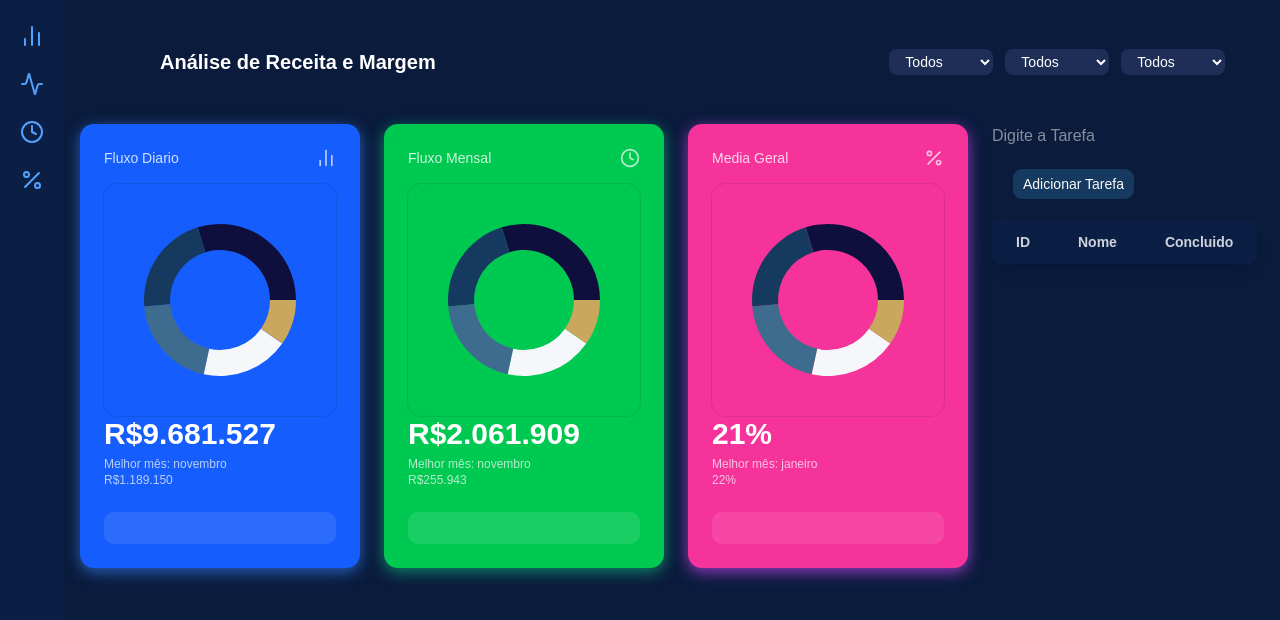
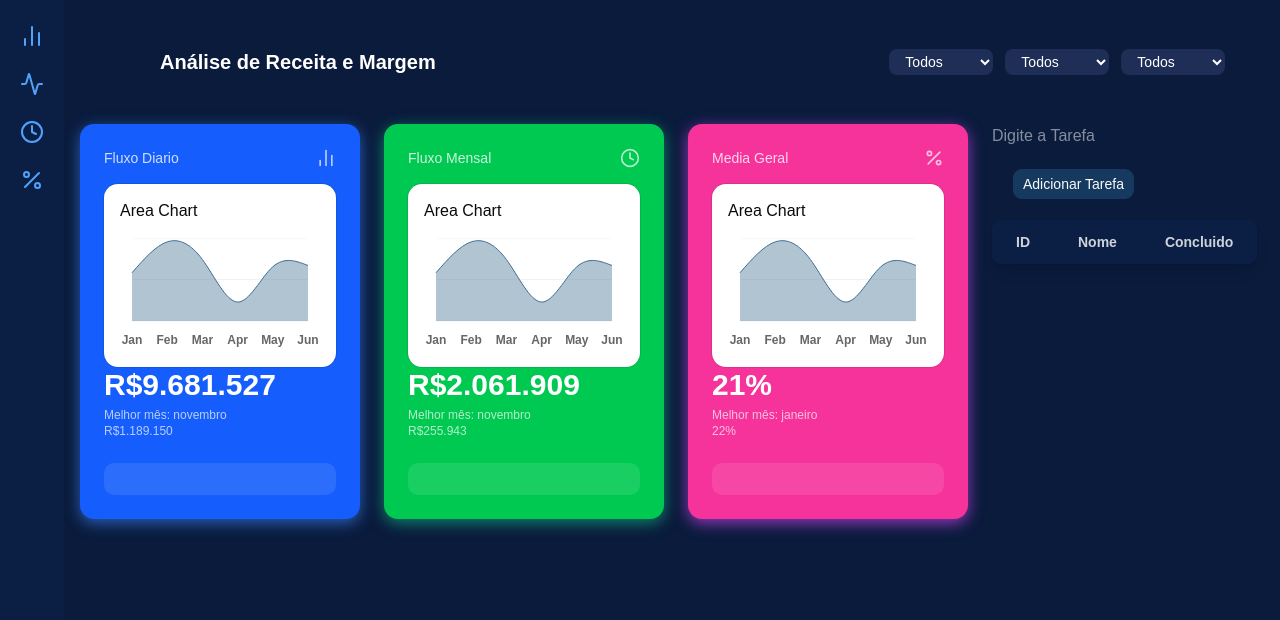
Before and after one commit to GeymersonCamara/Agendador-de-Tarefas, a React (Vite) app: page / in a window 1280 px wide. Shown: the top 620 px of the page. Built offline with nearby package versions, Linux system fonts and the light colour scheme.

Commit message:
alguns ajustes

```diff
--- a/package.json
+++ b/package.json
@@ -18,6 +18,7 @@
     "radix-ui": "^1.4.3",
     "react": "^19.2.4",
     "react-dom": "^19.2.4",
+    "react-hook-form": "^7.72.1",
     "react-router-dom": "^7.14.0",
     "recharts": "^3.8.0",
     "shadcn": "^4.2.0",
--- a/src/components/card.tsx
+++ b/src/components/card.tsx
@@ -1,5 +1,4 @@
-import { ChartPieDonut } from "./chart/chart-pie-donut-active";
-
+import { ChartAreaDefault } from "./chart/chart-area-default";
 
 export function Card({
   title,
@@ -26,7 +25,7 @@ export function Card({
         <div className="text-white/70">{icon}</div>
       </div>
       <div className="text-3xl font-bold text-white mb-1">
-        <ChartPieDonut/>
+        <ChartAreaDefault/>
         {value}
         </div>
       <div className="text-xs text-white/70">
--- /dev/null
+++ b/src/components/chart/chart-area-default.tsx
@@ -0,0 +1,76 @@
+"use client"
+
+import { Area, AreaChart, CartesianGrid, XAxis } from "recharts"
+
+import {
+  Card,
+  CardContent,
+  CardHeader,
+  CardTitle,
+} from "@/components/ui/card"
+import {
+  ChartContainer,
+  ChartTooltip,
+  ChartTooltipContent,
+  type ChartConfig,
+} from "@/components/ui/chart"
+
+export const description = "A simple area chart"
+
+const chartData = [
+  { month: "January", desktop: 186 },
+  { month: "February", desktop: 305 },
+  { month: "March", desktop: 237 },
+  { month: "April", desktop: 73 },
+  { month: "May", desktop: 209 },
+  { month: "June", desktop: 214 },
+]
+
+const chartConfig = {
+  desktop: {
+    label: "Desktop",
+    color: "var(--chart-3)",
+  },
+} satisfies ChartConfig
+
+export function ChartAreaDefault() {
+  return (
+    <Card className="bg-white">
+      <CardHeader>
+        <CardTitle>Area Chart</CardTitle>
+      </CardHeader>
+      <CardContent>
+        <ChartContainer config={chartConfig}>
+          <AreaChart
+            accessibilityLayer
+            data={chartData}
+            margin={{
+              left: 12,
+              right: 12,
+            }}
+          >
+            <CartesianGrid vertical={false} />
+            <XAxis
+              dataKey="month"
+              tickLine={false}
+              axisLine={false}
+              tickMargin={8}
+              tickFormatter={(value) => value.slice(0, 3)}
+            />
+            <ChartTooltip
+              cursor={false}
+              content={<ChartTooltipContent indicator="line" />}
+            />
+            <Area
+              dataKey="desktop"
+              type="natural"
+              fill="var(--color-desktop)"
+              fillOpacity={0.4}
+              stroke="var(--color-desktop)"
+            />
+          </AreaChart>
+        </ChartContainer>
+      </CardContent>
+    </Card>
+  )
+}
--- a/src/components/chart/chart-pie-donut-active.tsx
+++ b/src/components/chart/chart-pie-donut-active.tsx
@@ -41,11 +41,11 @@ const chartConfig = {
   },
   edge: {
     label: "Edge",
-    color: "var(--chart-4)",
+    color: "var(--chart-10)",
   },
   other: {
     label: "Other",
-    color: "var(--chart-5)",
+    color: "var(--chart-2)",
   },
 } satisfies ChartConfig
 
```
Also changed, not shown: src/pages/home.tsx (indentation only), 1 other file (tests, documents, lock files or other folders).
